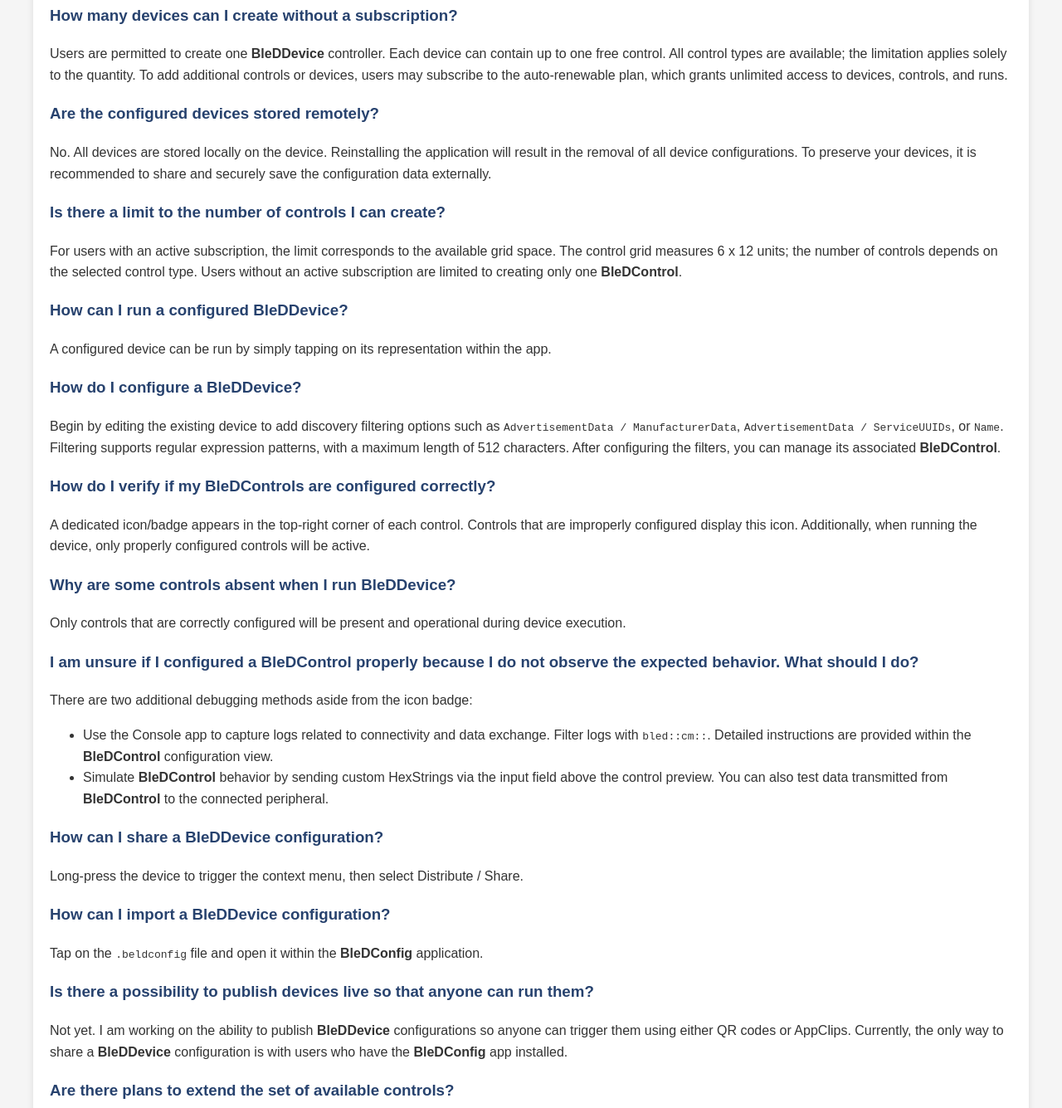
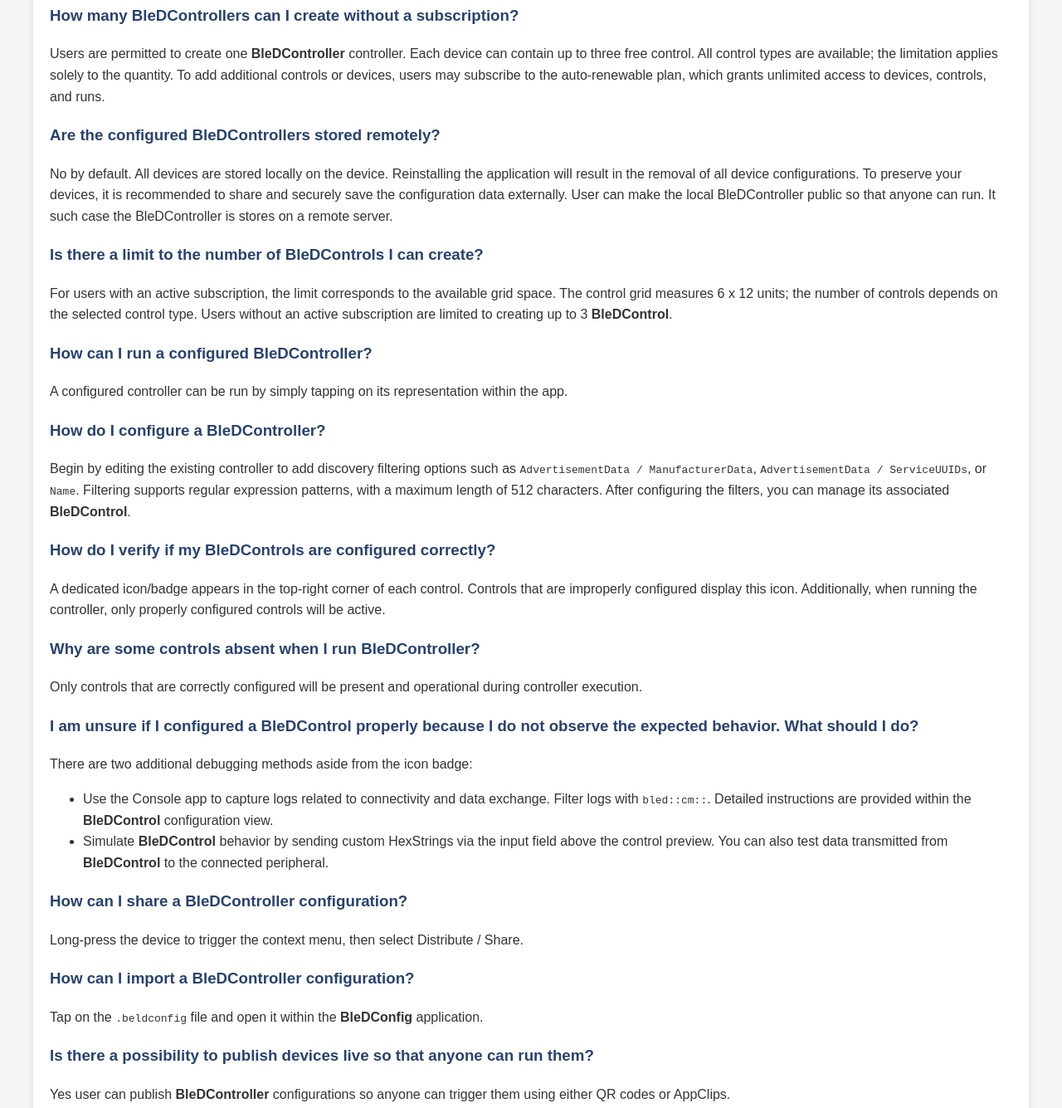
Before and after one commit to bledlw/BleDConfig, a plain HTML site: page index.html in a window 1280 px wide. Shown: the part 439-1774 px from the top of the page at 83% size. Drawn offline with Linux system fonts and the light colour scheme.

Commit message:
Update index.html

```diff
--- a/index.html
+++ b/index.html
@@ -44,32 +44,32 @@
     <p></p>
     <div class="content">
         <h2>FAQ</h2>
-	<h3>How many devices can I create without a subscription?</h3>
-	<p>Users are permitted to create one <b>BleDDevice</b> controller. Each device can contain up to one free control. All control types are available; the limitation applies solely to the quantity. To add additional controls or devices, users may subscribe to the auto-renewable plan, which grants unlimited access to devices, controls, and runs.</p>
-	<h3>Are the configured devices stored remotely?</h3>
-	<p>No. All devices are stored locally on the device. Reinstalling the application will result in the removal of all device configurations. To preserve your devices, it is recommended to share and securely save the configuration data externally.</p>
-	<h3>Is there a limit to the number of controls I can create?</h3>
-	<p>For users with an active subscription, the limit corresponds to the available grid space. The control grid measures 6 x 12 units; the number of controls depends on the selected control type. Users without an active subscription are limited to creating only one <b>BleDControl</b>.</p>
-	<h3>How can I run a configured BleDDevice?</h3>
-	<p>A configured device can be run by simply tapping on its representation within the app.</p>
-	<h3>How do I configure a BleDDevice?</h3>
-	<p>Begin by editing the existing device to add discovery filtering options such as <code>AdvertisementData / ManufacturerData</code>, <code>AdvertisementData / ServiceUUIDs</code>, or <code>Name</code>. Filtering supports regular expression patterns, with a maximum length of 512 characters. After configuring the filters, you can manage its associated <b>BleDControl</b>.</p>
+	<h3>How many BleDControllers can I create without a subscription?</h3>
+	<p>Users are permitted to create one <b>BleDController</b> controller. Each device can contain up to three free control. All control types are available; the limitation applies solely to the quantity. To add additional controls or devices, users may subscribe to the auto-renewable plan, which grants unlimited access to devices, controls, and runs.</p>
+	<h3>Are the configured BleDControllers stored remotely?</h3>
+	<p>No by default. All devices are stored locally on the device. Reinstalling the application will result in the removal of all device configurations. To preserve your devices, it is recommended to share and securely save the configuration data externally. User can make the local BleDController public so that anyone can run. It such case the BleDController is stores on a remote server.</p>
+	<h3>Is there a limit to the number of BleDControls I can create?</h3>
+	<p>For users with an active subscription, the limit corresponds to the available grid space. The control grid measures 6 x 12 units; the number of controls depends on the selected control type. Users without an active subscription are limited to creating up to 3 <b>BleDControl</b>.</p>
+	<h3>How can I run a configured BleDController?</h3>
+	<p>A configured controller can be run by simply tapping on its representation within the app.</p>
+	<h3>How do I configure a BleDController?</h3>
+	<p>Begin by editing the existing controller to add discovery filtering options such as <code>AdvertisementData / ManufacturerData</code>, <code>AdvertisementData / ServiceUUIDs</code>, or <code>Name</code>. Filtering supports regular expression patterns, with a maximum length of 512 characters. After configuring the filters, you can manage its associated <b>BleDControl</b>.</p>
 	<h3>How do I verify if my BleDControls are configured correctly?</h3>
-	<p>A dedicated icon/badge appears in the top-right corner of each control. Controls that are improperly configured display this icon. Additionally, when running the device, only properly configured controls will be active.</p>
-	<h3>Why are some controls absent when I run BleDDevice?</h3>
-	<p>Only controls that are correctly configured will be present and operational during device execution.</p>
+	<p>A dedicated icon/badge appears in the top-right corner of each control. Controls that are improperly configured display this icon. Additionally, when running the controller, only properly configured controls will be active.</p>
+	<h3>Why are some controls absent when I run BleDController?</h3>
+	<p>Only controls that are correctly configured will be present and operational during controller execution.</p>
 	<h3>I am unsure if I configured a BleDControl properly because I do not observe the expected behavior. What should I do?</h3>
 	<p>There are two additional debugging methods aside from the icon badge:</p>
 	<ul>
     		<li>Use the Console app to capture logs related to connectivity and data exchange. Filter logs with <code>bled::cm::</code>. Detailed instructions are provided within the <b>BleDControl</b> configuration view.</li>
     		<li>Simulate <b>BleDControl</b> behavior by sending custom HexStrings via the input field above the control preview. You can also test data transmitted from <b>BleDControl</b> to the connected peripheral.</li>
 	</ul>
-	<h3>How can I share a BleDDevice configuration?</h3>
+	<h3>How can I share a BleDController configuration?</h3>
 	<p>Long-press the device to trigger the context menu, then select Distribute / Share.</p>
-	<h3>How can I import a BleDDevice configuration?</h3>
+	<h3>How can I import a BleDController configuration?</h3>
 	<p>Tap on the <code>.beldconfig</code> file and open it within the <b>BleDConfig</b> application.</p>
 	<h3>Is there a possibility to publish devices live so that anyone can run them?</h3>
-	<p>Not yet. I am working on the ability to publish <b>BleDDevice</b> configurations so anyone can trigger them using either QR codes or AppClips. Currently, the only way to share a <b>BleDDevice</b> configuration is with users who have the <b>BleDConfig</b> app installed.</p>
+	<p>Yes user can publish <b>BleDController</b> configurations so anyone can trigger them using either QR codes or AppClips.</p>
 	<h3>Are there plans to extend the set of available controls?</h3>
 	<p>Yes. In the next app version, new control types are expected to be introduced.</p>
     </div>
```
